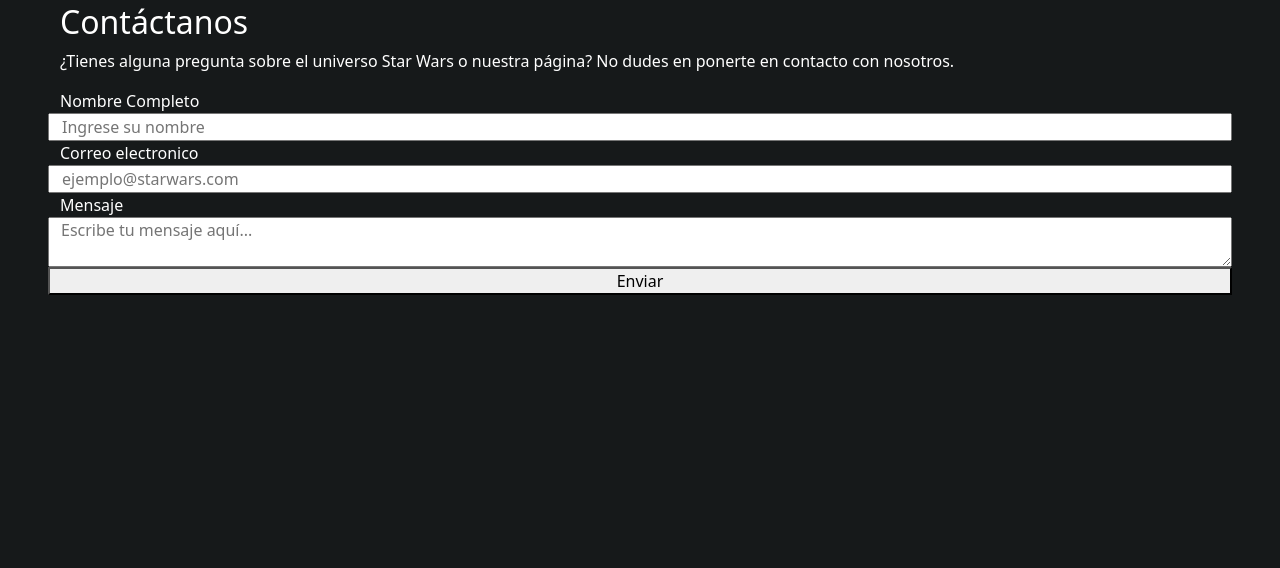
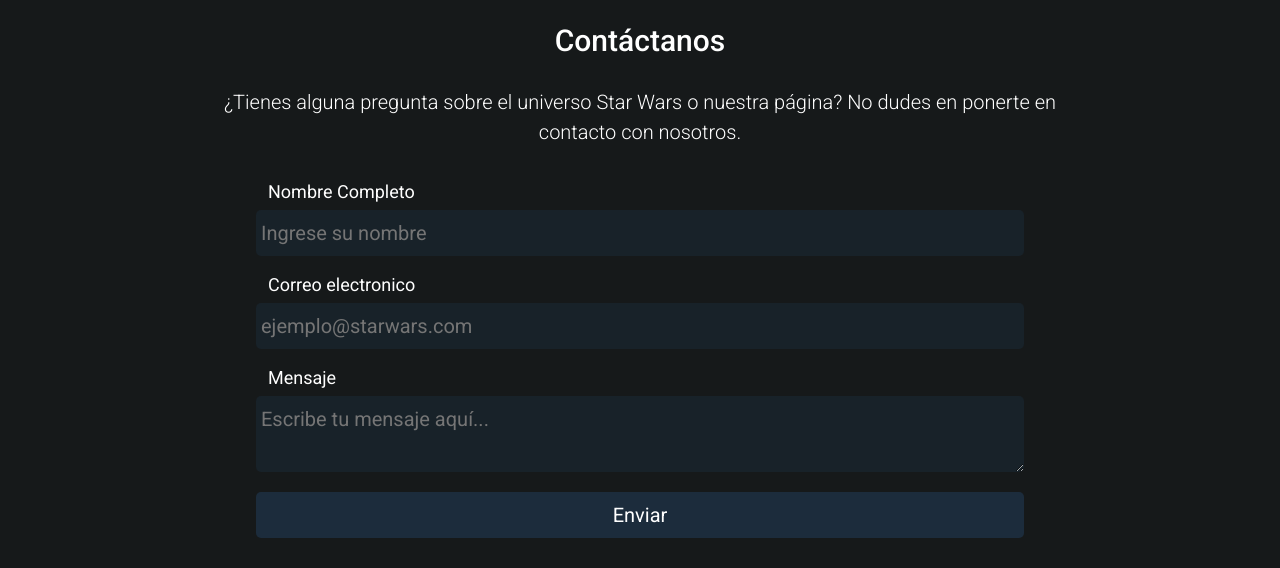
Before and after one commit to LudmilaBerto/ProyectoSeis, a plain HTML site: page index.html in a window 1280 px wide. Shown: the part 3189-3757 px from the top of the page. Before the commit the page ends 3484 px from the top, so only its background shows below. Drawn offline with nearby package versions, Linux system fonts and the light colour scheme.

Commit message:
Estilice la section 6 de Contacto. centre el h2 del titulo y el form. Les di un backgraund y un color a las fuentes y demas

```diff
--- a/css/style.css
+++ b/css/style.css
@@ -155,3 +155,78 @@
     background-color: var(--ColorFondoCard);
     color: var(--ColorPrimario);
 }
+
+/* COMIENDO A ESTILIZAR SECTION SEIS */
+.sectionSeis{
+    max-width: 80%;
+}
+.sectionSeis h2{
+    font-family: "Roboto", sans-serif;
+    font-size: 30px;
+    padding: 20px 0px;
+}
+
+.sectionSeis p{
+    font-family: "Roboto", sans-serif;
+    font-weight: 300;
+    font-size: 20px;
+}
+
+/* Estilizo el formulario de contacto */
+
+.formularioDeContacto{
+    padding: 15px 80px;
+}
+
+.formularioDeContacto label{
+    font-family: "Roboto", sans-serif;
+    font-weight: 400;
+    font-size: 18px;
+}
+
+.formularioDeContacto input{
+    font-family: "Roboto", sans-serif;
+    border: solid rgb(75, 74, 74) 1px;
+    font-size: 20px;
+    background-color: #1c2c3c74;
+    color: var(--ColorPrimario);
+    padding: 8px 5px;
+    margin-top: 5px;
+    margin-bottom: 15px;
+    border-radius: 5px;
+    border: none;
+    outline: none
+
+
+}
+
+.formularioDeContacto textarea{
+    font-family: "Roboto", sans-serif;
+    border: solid rgb(75, 74, 74) 1px;
+    font-size: 20px;
+    background-color: #1c2c3c74;
+    color: var(--ColorPrimario);
+    padding: 8px 5px;
+    margin-top: 5px;
+    margin-bottom: 15px;
+    border-radius: 5px;
+    border: none;
+    outline: none;
+}
+
+.btnEnviar{
+    font-family: "Roboto", sans-serif;
+    border: solid rgb(75, 74, 74) 1px;
+    font-size: 20px;
+    background-color: #1c2c3c;
+    color: var(--ColorPrimario);
+    padding: 8px 5px;
+    margin-top: 5px;
+    margin-bottom: 15px;
+    border-radius: 5px;
+    border: none;
+    outline: none;
+}
+.btnEnviar:hover{
+    background-color: #44596d;
+}
--- a/index.html
+++ b/index.html
@@ -464,9 +464,10 @@
 
         <!-- COMIENZA SECTION SEIS -->
 
-        <section class="sectionSeis">
-            <h2>Contáctanos</h2>
-            <p>¿Tienes alguna pregunta sobre el universo Star Wars o nuestra página? No dudes en ponerte en contacto con nosotros.</p>
+        <section class="container sectionSeis">
+            <h2 class="text-center">Contáctanos</h2>
+            <p class="text-center">¿Tienes alguna pregunta sobre el universo Star Wars o nuestra página? No dudes en ponerte en contacto con nosotros.</p>
+
             <form id="formContacto" class="row formularioDeContacto">
                 <label>Nombre Completo</label>
                 <input type="text" id="nombre" placeholder="Ingrese su nombre">
```
